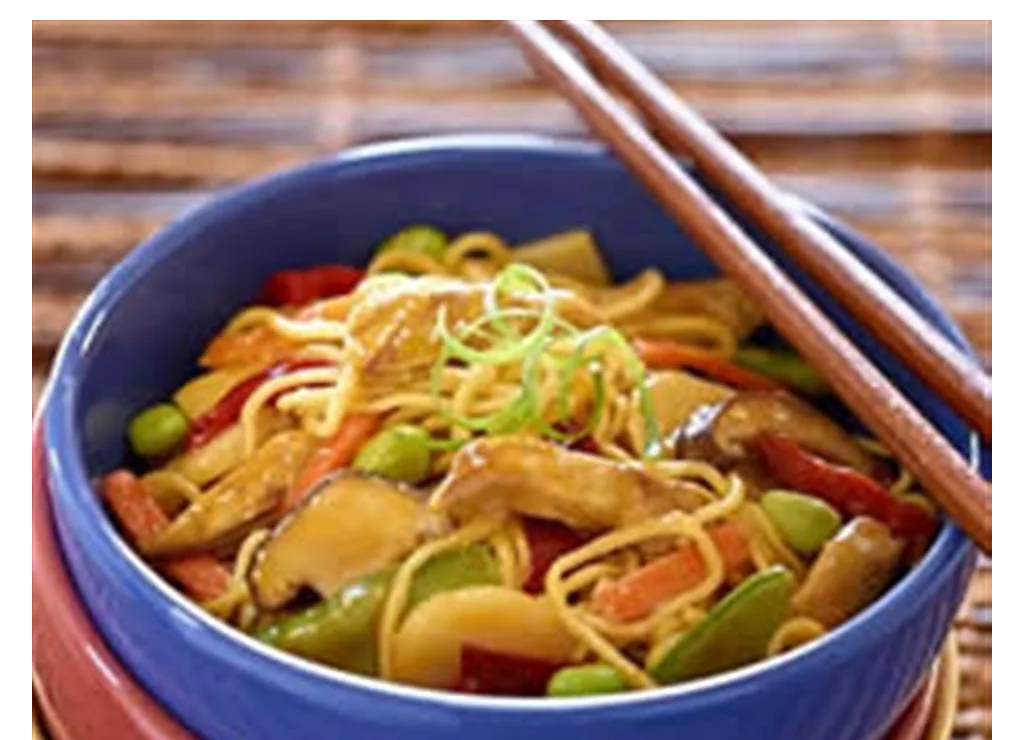
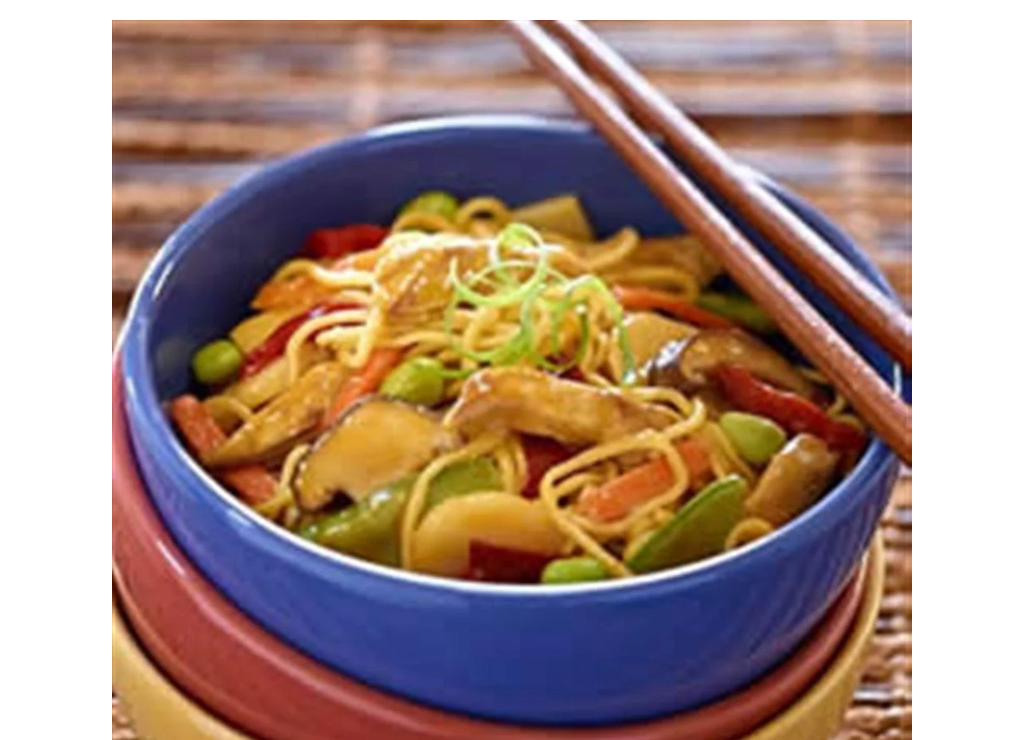
Before and after one commit to martincalveira/odin-recipes, a plain HTML site: page recipes/imperialvegetables.html in a window 1280 px wide. Shown: the part 60-800 px from the top of the page, without its empty margins (128-1151 px from the left). Drawn offline with Linux system fonts and the light colour scheme.

```diff
--- a/recipes/imperialvegetables.html
+++ b/recipes/imperialvegetables.html
@@ -8,7 +8,7 @@
 </head>
 <body style="text-align: center">
     <h1><a href="https://www.allrecipes.com/recipe/238712/imperial-vegetables-and-noodles//">Imperial Vegetables and Noodles</a></h1>
-    <img src="../img/ImperialVegetables.webp" alt="Imperial Vegetables">
+    <img src="../img/ImperialVegetables.jpeg" alt="Imperial Vegetables">
     <h2><strong>Description:</strong></h2>
     <p style="text-align: left">Takeout-worthy stir-fry is only minutes from the table with Asian-inspired vegetables and Veggie Chick'n Tenders.</p>
     <ul style="text-align: left">
```
Also changed, not shown: recipes/mixedvegetablesalad.html (+1 -1 lines), img/GarlickyGreenBeans.jpeg, img/ImperialVegetables.jpeg (added), img/ImperialVegetables.webp (deleted), img/MixedVegetableSalad.png (added), img/MixedVegetableSalad.webp (deleted).
